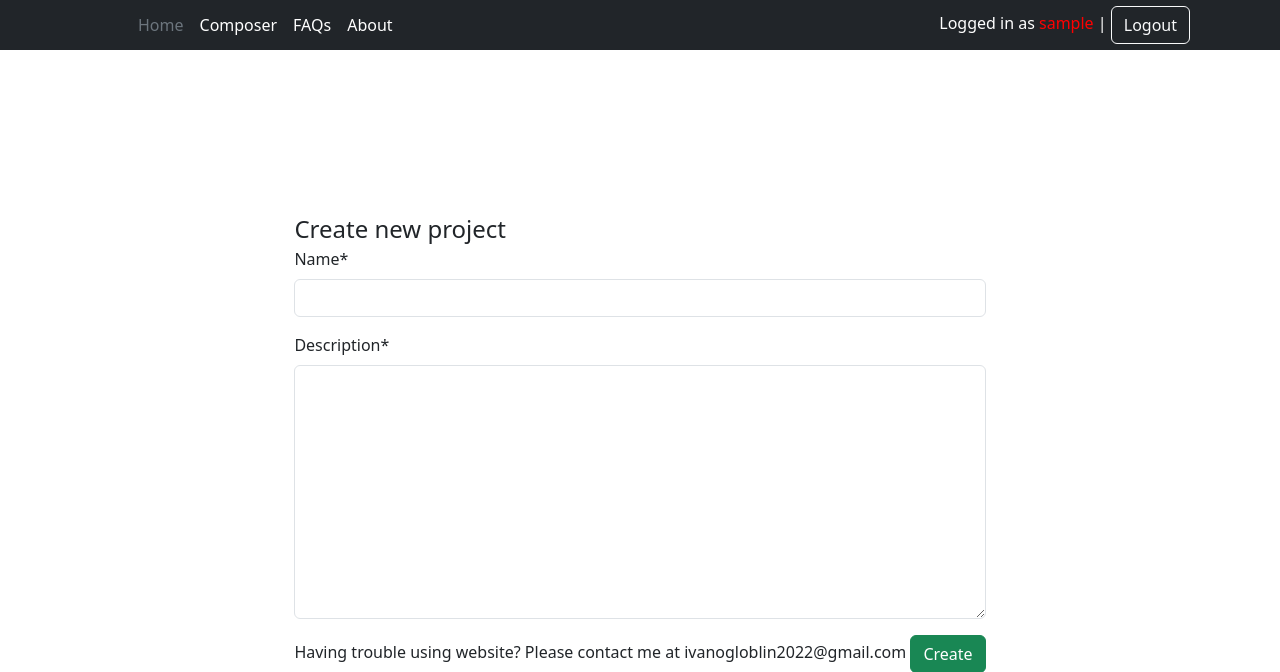
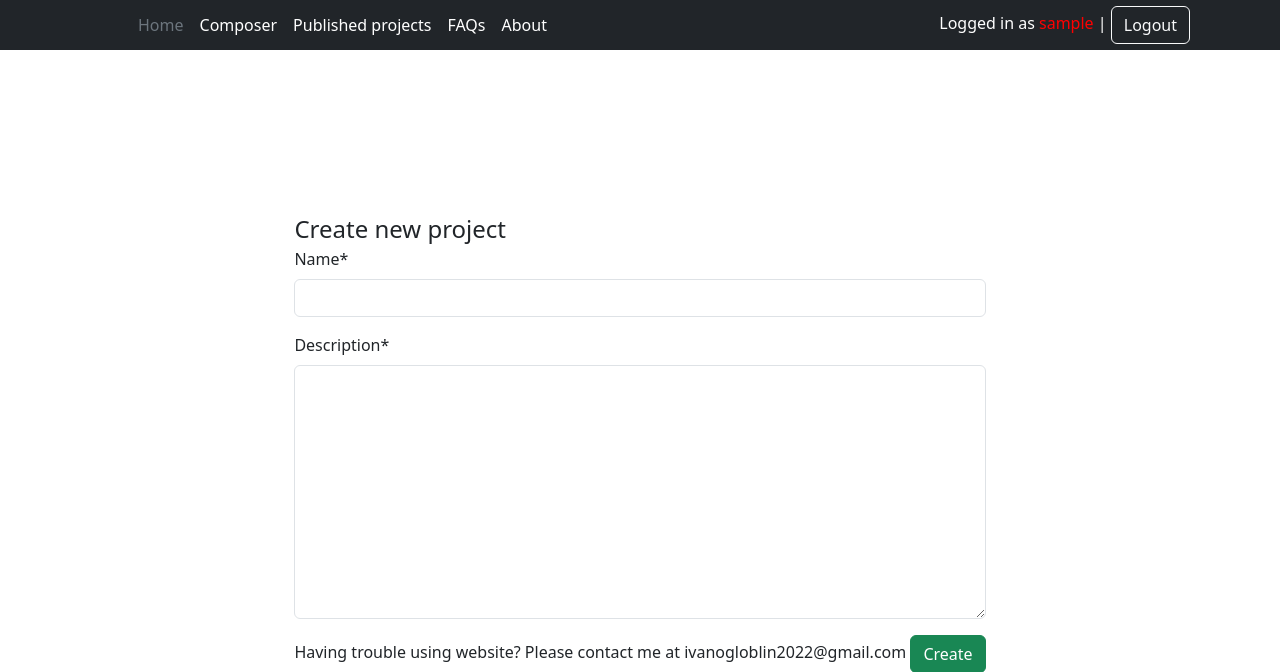
Before and after one commit to StudioShader/SF_Composer, a Django app: page /LODesigner/create_project/ in a window 1280 px wide. Shown: the top 672 px of the page. Run offline with Django 4.2, Linux system fonts and the light colour scheme; the visitor is signed in with stand-in values (Sample User, id 1); some libraries are stand-ins or nearby versions.

Commit message:
three projects published

```diff
--- a/mysite/LODesigner/urls.py
+++ b/mysite/LODesigner/urls.py
@@ -11,8 +11,9 @@ urlpatterns = [
     path("lo_designer/get_object_by_key/", views.get_object_by_key, name="get_object_by_key"),
     path("lo_designer/cycle_objects/", views.cycle_objects, name="cycle_objects"),
     path('lo_designer/<str:project_key>', views.lodesigner, name='lo_designer'),
+    path("lo_designer/publish/<str:project_key>", views.publish_project, name="publish_project"),
     path('simulate/<str:project_key>', views.simulate, name='simulate'),
     path("sign-up/", views.sign_up, name="sign_up"),
     path("create_project/", views.create_project, name="create_project"),
-
+    path("published/", views.published_projects, name="published"),
 ]
--- a/mysite/LODesigner/views.py
+++ b/mysite/LODesigner/views.py
@@ -26,25 +26,27 @@ class NumpyArrayEncoder(JSONEncoder):
         return JSONEncoder.default(self, obj)
 
 
+@login_required(login_url="/login")
 def index(request):
-    projects = Project.objects.all()
+    projects = Project.objects.filter(user=request.user)
     serialized_projects = ProjectSerializer(projects, many=True)
     final_json = json.dumps(serialized_projects.data)
-    # print(serialized_projects.data)
-    # print(final_json)
-    # sfs.Circuit().simulate()
-    # U = sfs.Circuit().construct_circuit(4)
-    # print(U)
     return render(
         request,
         "projects_list.html",
-        {"projects": projects, "projects_json": final_json},
+        {"projects": projects, "projects_json": final_json, "only_published": 'false'},
     )
 
 
 @xframe_options_sameorigin
 def lodesigner(request, project_key):
-    return render(request, "lo_designer.html", {"project_key": project_key})
+    print(request.GET["only_published"])
+    print(type(request.GET["only_published"]))
+    if request.GET["only_published"] == 'false':
+        return render(request, "lo_designer.html", {"project_key": project_key, "only_published": request.GET["only_published"]})
+    if request.GET["only_published"] == "'false'":
+        return render(request, "lo_designer.html", {"project_key": project_key, "only_published": 'false'})
+    return render(request, "lo_designer.html", {"project_key": project_key, "only_published": 'true'})
 
 
 def sign_up(request):
@@ -57,6 +59,17 @@ def sign_up(request):
     else:
         form = RegisterForm()
     return render(request, "registration/sign_up.html", {"form": form})
+
+
+def published_projects(request):
+    projects = Project.objects.filter(published=True)
+    serialized_projects = ProjectSerializer(projects, many=True)
+    final_json = json.dumps(serialized_projects.data)
+    return render(
+        request,
+        "projects_list.html",
+        {"projects": projects, "projects_json": final_json, "only_published": 'true'},
+    )
 
 
 @login_required(login_url="/login")
@@ -72,6 +85,14 @@ def create_project(request):
         form = ProjectForm()
     return render(request, "create_project.html", {"form": form})
 
+@csrf_exempt
+@login_required(login_url="/login")
+def publish_project(request, project_key):
+    if request.method == "POST":
+        projects = Project.objects.get(pk=project_key)
+        projects.published = True
+        projects.save()
+        return HttpResponse("Project was succesfully published")
 
 @login_required(login_url="/login")
 def home(request):
--- a/mysite/templates/base.html
+++ b/mysite/templates/base.html
@@ -105,6 +105,7 @@
           <ul class="nav col-12 col-lg-auto me-lg-auto mb-2 justify-content-center mb-md-0">
             <li><a href="#" class="nav-link px-2 text-secondary">Home</a></li>
             <li><a href="/LODesigner" class="nav-link px-2 text-white">Composer</a></li>
+            <li><a href="/LODesigner/published" class="nav-link px-2 text-white">Published projects</a></li>
             <li><a href="#" class="nav-link px-2 text-white">FAQs</a></li>
             <li><a href="#" class="nav-link px-2 text-white">About</a></li>
           </ul>
--- a/mysite/templates/projects_list.html
+++ b/mysite/templates/projects_list.html
@@ -51,7 +51,7 @@
       <div style="text-align: center; margin-left: auto; margin-right: auto;"><div id="spinner_spinner" class="spinner-border" role="status" style="opacity: 0"></div></div>
     </div>
   </div>
-  <iframe id="project_iframe" src="{% url 'lo_designer' project_key=-1 %}" title="description" style="position: absolute;top: 0;left: 0;z-index:5;max-height: 630; max-width: 1400;height:720;width:1400;"></iframe>
+  <iframe id="project_iframe" src="{% url 'lo_designer' project_key=-1 %}?only_published=true" title="description" style="position: absolute;top: 0;left: 0;z-index:5;max-height: 630; max-width: 1400;height:720;width:1400;"></iframe>
   </div>
 </ul>
 {% endblock "content" %}
@@ -72,7 +72,7 @@
   function onclick(event){
     id = event.data.id;
     global_id = event.data.id;
-    $('#project_iframe').attr('src', "/LODesigner/lo_designer/"+id);
+    $('#project_iframe').attr('src', "/LODesigner/lo_designer/"+id+"?only_published='{{only_published}}'");
     projects.forEach(function(project){
       $("#project" + project.id).removeClass("active");
     });
@@ -92,9 +92,7 @@
     const numberInput = document.getElementById('number_of_shots');
     const cutoff_dim = document.getElementById('cutoff_dim');
     desplayResultsScreen();
-    console.log(display_results);
     if (display_results == false){
-      console.log("http://127.0.0.1:8000/LODesigner/simulate/", global_id);
       var simulation = $.ajax({
         type: "GET",
         url: "http://127.0.0.1:8000/LODesigner/simulate/" + global_id,
```
Also changed, not shown: mysite/simulation/SFSimulation.py (+4 -3 lines), mysite/templates/lo_designer.html (+28 -11 lines).
